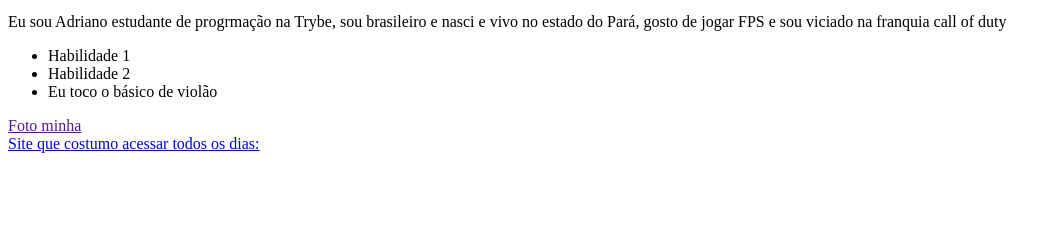
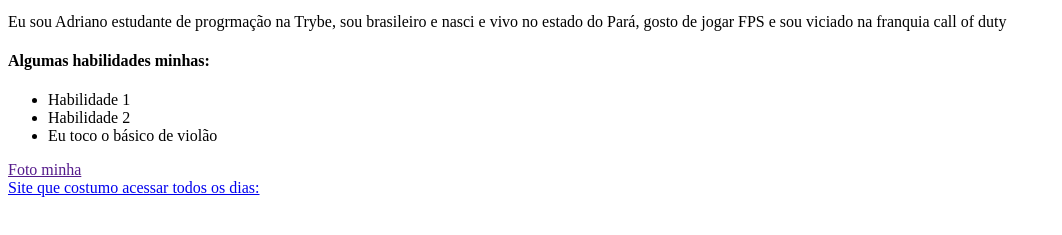
Before and after one commit to AdrianoRdg/AdrianoRdg.github.io, a plain HTML site: page index.html in a window 1280 px wide. Shown: the part 101-336 px from the top of the page, without its empty margins (0-1062 px from the left). Drawn offline with Linux system fonts and the light colour scheme.

Commit message:
Atualizaçao no index

```diff
--- a/index.html
+++ b/index.html
@@ -8,6 +8,7 @@
     <h1>Adriano Silva Rodrigues</h1>
     <img src="" alt="Foto de Adriano">
     <p>Eu sou Adriano estudante de progrmação na Trybe, sou brasileiro e nasci e vivo no estado do Pará, gosto de jogar FPS e sou viciado na franquia call of duty</p>
+    <h4>Algumas habilidades minhas:</h4>
     <ul>
         <li>Habilidade 1</li>
         <li>Habilidade 2</li>
```
